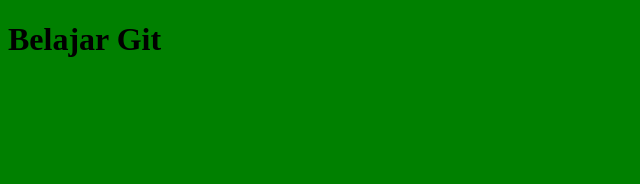
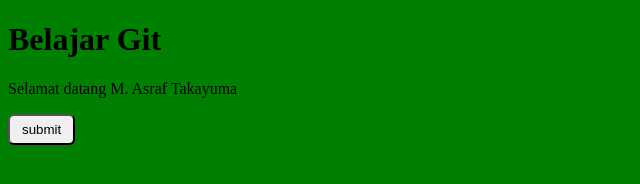
Before and after one commit to TakayumAja/learn-git-alta, a plain HTML site: page index.html in a window 1280 px wide. Shown: the whole page, without its empty margins (0-640 px from the left). Drawn offline with Linux system fonts and the light colour scheme.

Commit message:
add button and description

```diff
--- a/index.html
+++ b/index.html
@@ -9,5 +9,7 @@
   </head>
   <body>
     <h1>Belajar Git</h1>
+    <p>Selamat datang M. Asraf Takayuma</p>
+    <input type="button" class="btn-button" value="submit" />
   </body>
 </html>
--- a/style.css
+++ b/style.css
@@ -1,3 +1,8 @@
 body {
   background-color: green;
 }
+
+.btn-button {
+  padding: 6px 12px;
+  border-radius: 6px;
+}
```
